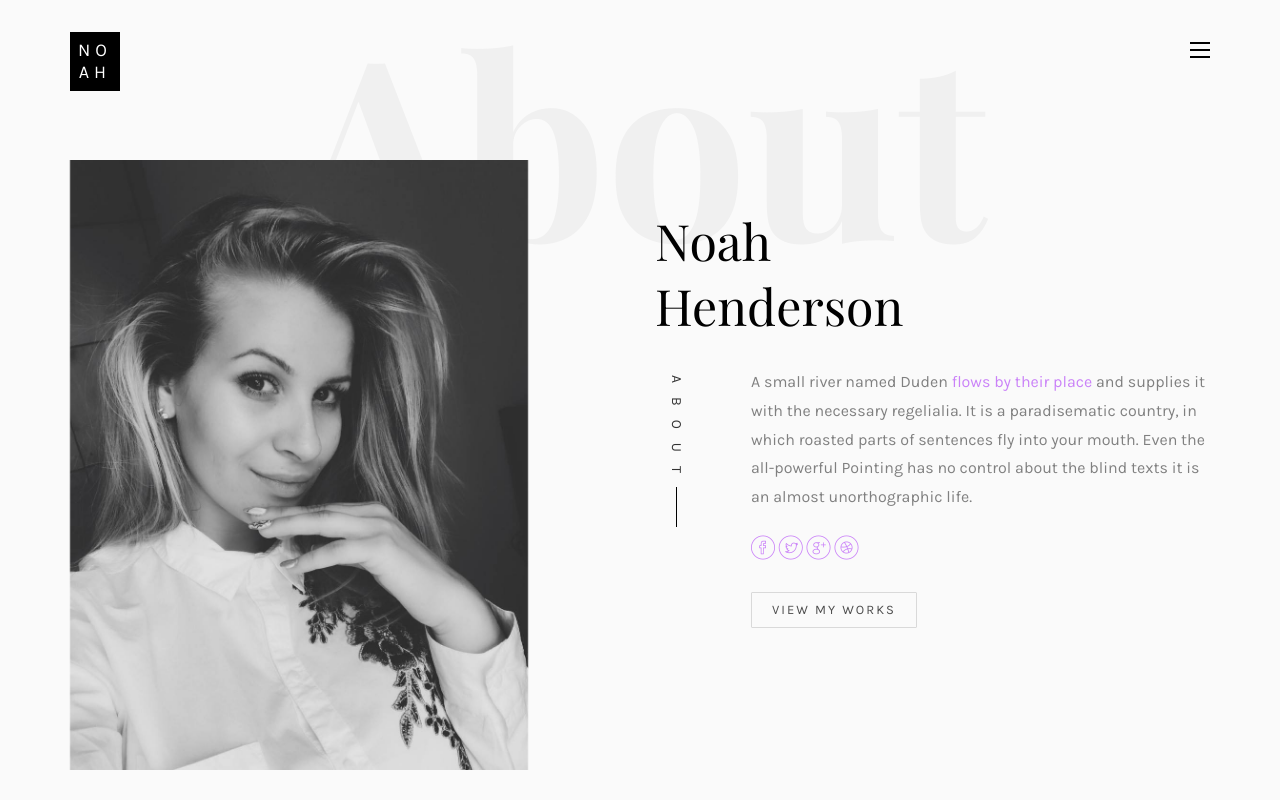
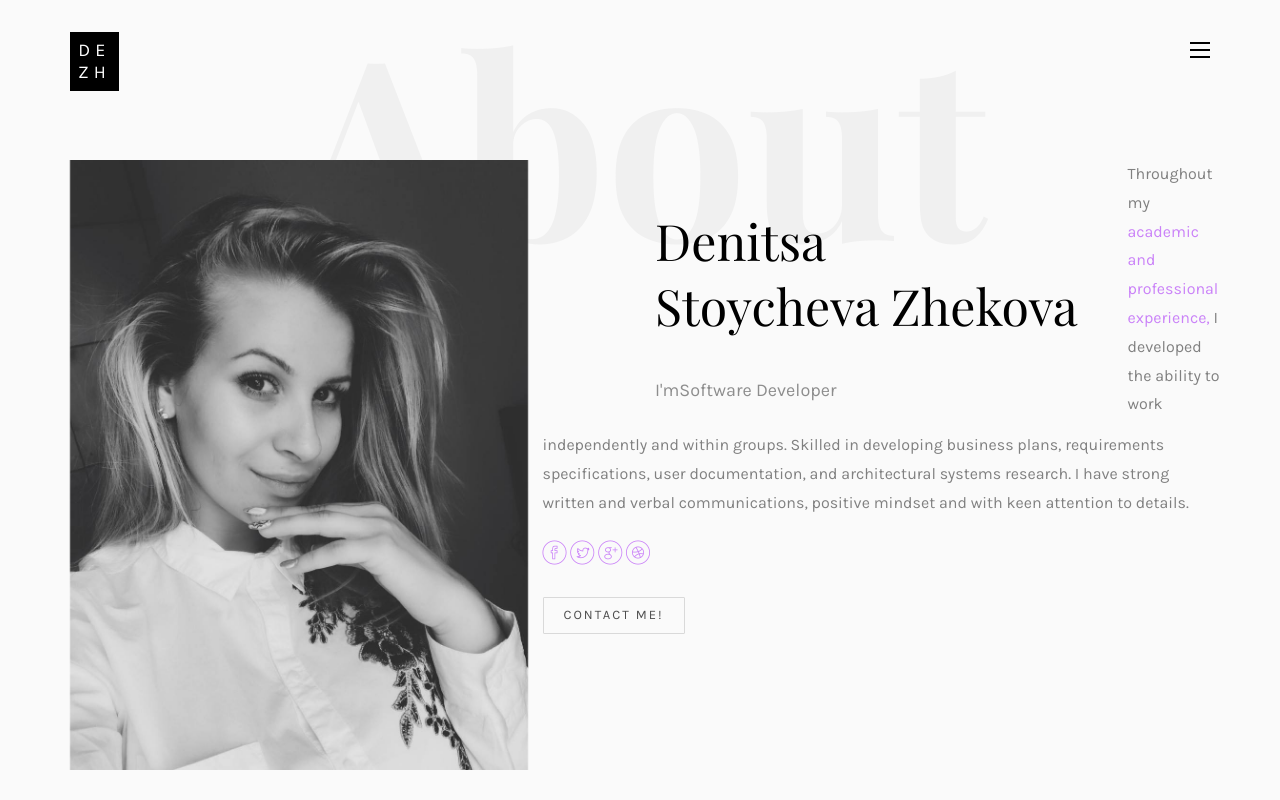
Before and after one commit to DeniZhekova/Portfolio, a plain HTML site: page about.html in a window 1280 px wide. Shown: the top 800 px of the page. Drawn offline with nearby package versions, Linux system fonts and the light colour scheme; files whose address does not match are found by name; a web font is replaced by a local one.

Commit message:
About section

```diff
--- a/about.html
+++ b/about.html
@@ -3,7 +3,7 @@
 	<head>
 	<meta charset="utf-8">
 	<meta http-equiv="X-UA-Compatible" content="IE=edge">
-	<title>Noah Template</title>
+	<title>Denitsa Portfolio</title>
 	<meta name="viewport" content="width=device-width, initial-scale=1">
 	<meta name="description" content="" />
 	<meta name="keywords" content="" />
@@ -102,7 +102,7 @@
 				<div class="row">
 					<div class="col-md-12">
 						<div class="colorlib-navbar-brand">
-							<a class="colorlib-logo" href="index.html"><span>No</span><span>ah</span></a>
+							<a class="colorlib-logo" href="index.html"><span>DE</span><span>ZH</span></a>
 						</div>
 						<a href="#" class="js-colorlib-nav-toggle colorlib-nav-toggle"><i></i></a>
 					</div>
@@ -120,19 +120,24 @@
 					</div>
 					<div class="col-md-6 col-md-push-1 animate-box">
 						<div class="about-desc">
-							<h2><span>Noah</span><span>Henderson</span></h2>
+							<h2><span>Denitsa</span><span>Stoycheva Zhekova</span></h2>
+						</div>
+						<div class="item">
+							<h2><span>I'm</span><span>Software Developer</span></h2>
+						</div>
+					</div>
 					<div class="desc">
 						<div class="rotate">
 							<h2 class="heading">About</h2>
 						</div>
-								<p>A small river named Duden <a href="#">flows by their place</a> and supplies it with the necessary regelialia. It is a paradisematic country, in which roasted parts of sentences fly into your mouth. Even the all-powerful Pointing has no control about the blind texts it is an almost unorthographic life.</p>
+						<p>Throughout my <a href="#">academic and professional experience,</a> I developed the ability to work independently and within groups. Skilled in developing business plans, requirements specifications, user documentation, and architectural systems research. I have strong written and verbal communications, positive mindset and with keen attention to details.</p>
 						<p class="colorlib-social-icons">
 							<a href="#"><i class="icon-facebook4"></i></a>
 							<a href="#"><i class="icon-twitter3"></i></a>
 							<a href="#"><i class="icon-googleplus"></i></a>
 							<a href="#"><i class="icon-dribbble2"></i></a>
 						</p>
-								<p><a href="work.html" class="btn btn-primary btn-outline">View My Works</a></p>
+						<p><a href="mailto: denitsa.zhekova97@gmail.com" class="btn btn-primary btn-outline">Contact Me!</a></p>
 					</div>
 						</div>
 					</div>
```
Lines whose indentation alone changed are shown as unchanged.
